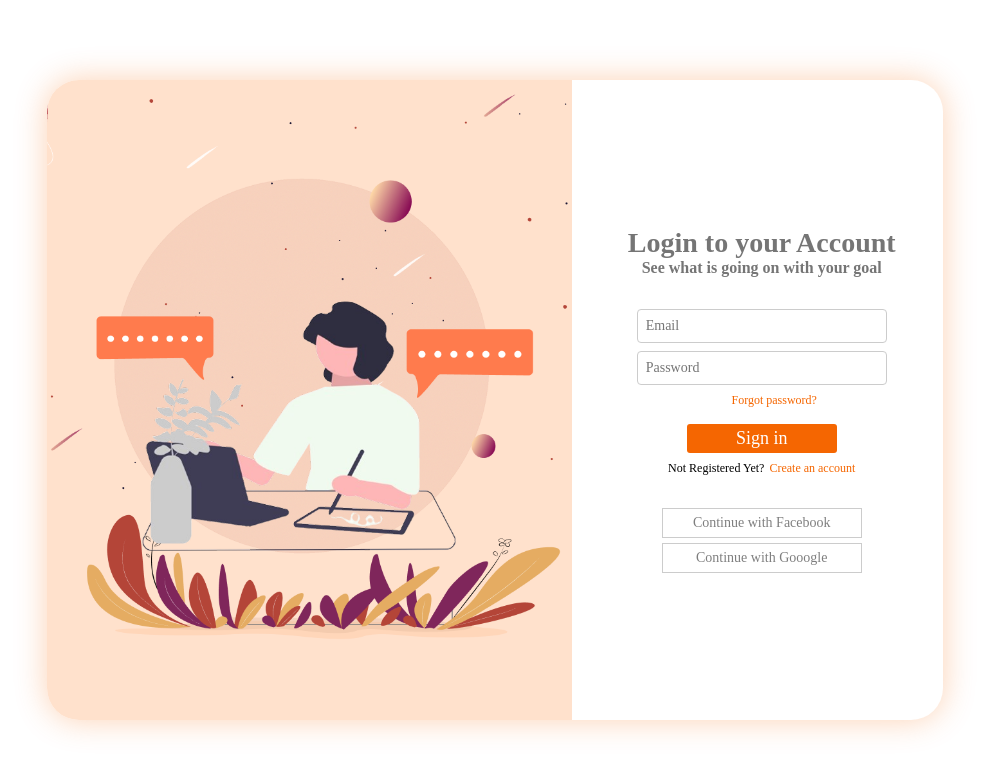
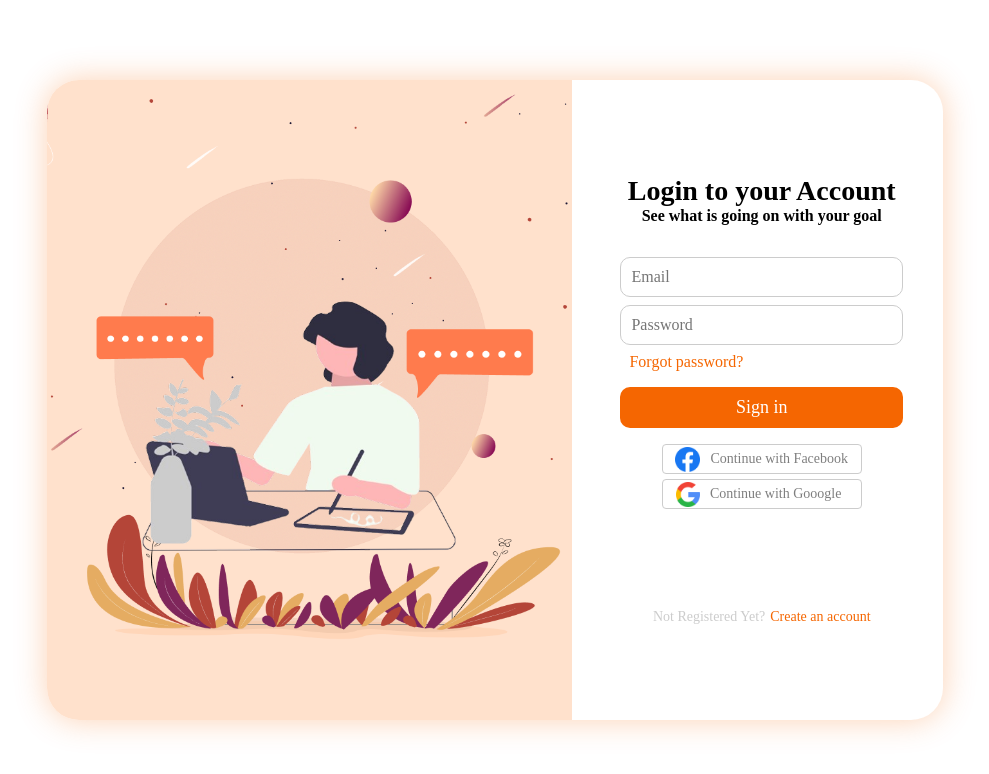
Before and after one commit to NagikoPokPok/ScopeTour, a plain HTML site: page src/views/login-2.html in a window 1280 px wide. Shown: the whole page, without its empty margins (145-1134 px from the left). Drawn offline with Linux system fonts and the light colour scheme; a web font is replaced by a local one.

```diff
--- a/src/public/css/login-2.css
+++ b/src/public/css/login-2.css
@@ -85,7 +85,7 @@
 
 .title{
     text-align: center;
-    color: #757575;
+    color: #000;
     font-weight: bold;
     width: 300px;
 }
@@ -93,30 +93,33 @@
 .form-email{
     display: flex;
     justify-content: center;
+    width: calc(100% - 32px);
 }
 
 .form-email .email{
-    width: 250px;
-    padding: 8px;
+    width: calc(100% - 50px);
+    padding: 10px;
     border: 0.7px solid #ccc;
-    border-radius: 4px;
-    font-size: 14px;
+    border-radius: 10px;
+    font-size: 16px;
     outline: none;
     margin-top: 32px;
     margin-bottom: 8px;
+    width: 100%;
 }
 
 .form-password{
     display: flex;
     justify-content: center;
+    width: calc(100% - 32px);
 }
 
 .form-password .password{
-    width: 250px;
-    padding: 8px;
+    width: 100%;
+    padding: 10px;
     border: 0.7px solid #ccc;
-    border-radius: 4px;
-    font-size: 14px;
+    border-radius: 10px;
+    font-size: 16px;
     outline: none;
     margin-bottom: 0px;
 
@@ -126,24 +129,24 @@
     width: auto;
     text-decoration: none;
     color: #F56601;
-    font-size: 12px;
     margin-top: 8px;
+    width: 100%;
+    text-align: left;
 }
 
 .forgot-password-form .forgot-password{
     text-decoration: none;
     color: #F56601;
-    font-size: 12px;
+    font-size: 16px;
     margin-left: 25px;
 }
 
 .btn-login{
     display: block;
-    width: 150px;
-    padding: 4px;
-    margin: 0 auto;
+    width: calc(100% - 32px);
+    padding: 10px;
     border: none;
-    border-radius: 3px;
+    border-radius: 10px;
     font-size: 18px;
     color: #fff;
     outline: none;
@@ -159,18 +162,19 @@
     display: flex;
     justify-content: center;
     padding: 0;
-    margin-bottom: 24px;
+
 }
 
 .sign-up .label{
-    font-size: 12px;
+    font-size: 14px;
+    color: #ccc;
 }
 
 .sign-up .link-sign-up{
     margin-left: 5px;
     text-decoration: none;
     color: #F56601;
-    font-size: 12px;
+    font-size: 14px;
 }
 
 .login-gg-fb{
@@ -181,6 +185,7 @@
     font-size: 14px;
     justify-content: center;
     align-items: center;
+    margin-bottom: 100px;
 }
 
 .login-gg-fb .gg-login, .login-gg-fb .fb-login{
@@ -191,6 +196,7 @@
     height: 30px;
     border: #ccc solid 0.1px ;
     background-color: #fff;
+    border-radius: 4px;
 }
 
 .login-gg-fb .gg-login:hover, .login-gg-fb .fb-login:hover{
@@ -202,3 +208,16 @@
     opacity: 0.5;
     text-align: center;
 }
+
+.login-gg-fb .facebook-img{
+    height: 25px;
+    width: 25px;
+    margin-right: 10px;
+}
+
+.login-gg-fb .google-img{
+    height: 25px;
+    width: 24px;
+    margin-right: 10px;
+    margin-left: -6px;
+}
--- a/src/views/login-2.html
+++ b/src/views/login-2.html
@@ -5,6 +5,8 @@
     <meta charset="UTF-8">
     <meta name="viewport" content="width=device-width, initial-scale=1.0">
     <title>Document</title>
+    <link rel="stylesheet" href="https://cdnjs.cloudflare.com/ajax/libs/font-awesome/6.7.2/css/all.min.css" integrity="sha512-Evv84Mr4kqVGRNSgIGL/F/aIDqQb7xQ2vcrdIwxfjThSH8CSR7PBEakCr51Ck+w+/U6swU2Im1vVX0SVk9ABhg==" crossorigin="anonymous" referrerpolicy="no-referrer" />
+
     <link rel="stylesheet" href="../public/css/main-style.css">
     <link rel="stylesheet" href="../public/css/login-2.css">
 </head>
@@ -35,23 +37,21 @@
 
             <button class="btn-login" type="submit">Sign in</button>
 
+            <div class="login-gg-fb">
+                <div class="fb-login">
+                    <img src="/src/public/img/login/facebook.png" alt="" class="facebook-img">
+                    <p class="facebook">Continue with Facebook</p>
+                </div>
+
+                <div class="gg-login">
+                    <img src="/src/public/img/login/google.png" alt="" class="google-img">
+                    <p class="google">Continue with Gooogle</p>
+                </div>
+            </div>
+
             <div class="sign-up">
                 <p class="label">Not Registered Yet?</p>
                 <a href="#" class="link-sign-up">Create an account</a>
-            </div>
-
-            <div class="login-gg-fb">
-                <div class="fb-login">
-                    <p class="facebook">Continue with Facebook</p>
-
-                </div>
-
-                <div class="gg-login">
-                    <p class="google">Continue with Gooogle</p>
-
-                </div>
-
-
             </div>
         </div>
     </div>
```
Also changed, not shown: src/views/introduction.html (+3 -1 lines).
